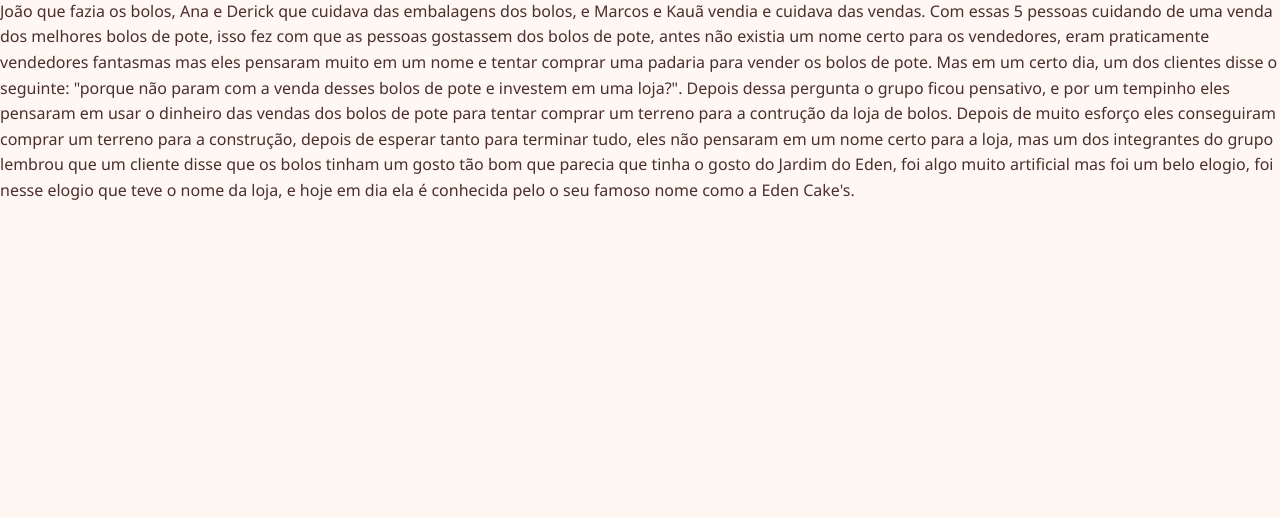
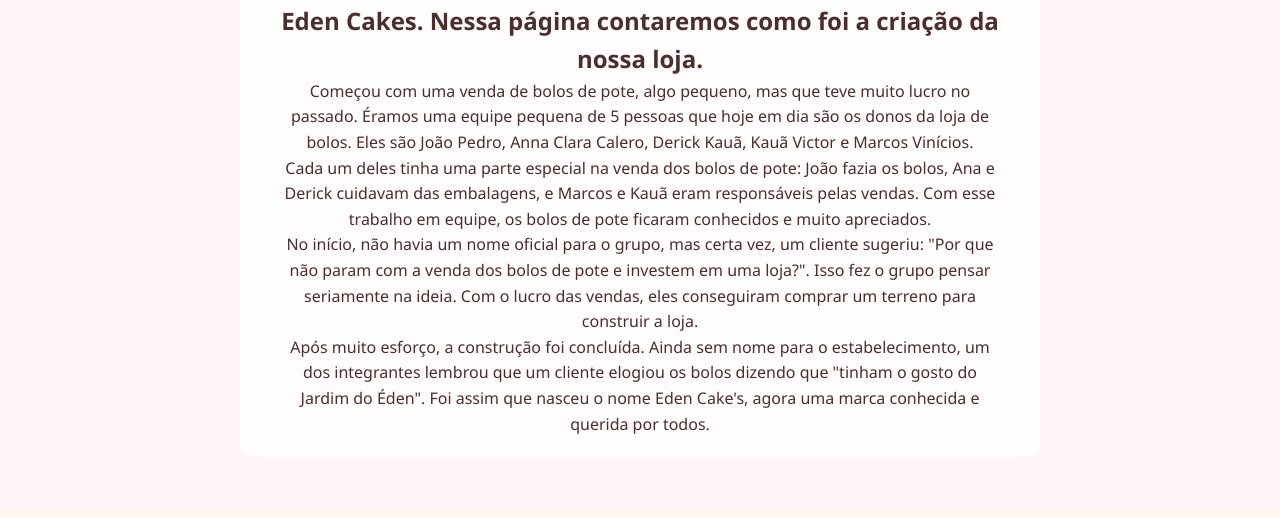
Before and after one commit to joaotls/Eden-Cake-s, a plain HTML site: page Public/sobrenós.html in a window 1280 px wide. Shown: the part 282-800 px from the top of the page. Drawn offline with Linux system fonts and the light colour scheme.

Commit message:
Update sobrenós.html

```diff
--- a/Public/sobrenós.html
+++ b/Public/sobrenós.html
@@ -16,31 +16,32 @@
           <li><a href="bolos.html">Bolos</a></li>
           <li><a href="contato.html">Contato</a></li>
           <li><a href="sobrenós.html">Sobre nós</a></li>
+          <li><a href="depoiment.html">Depoimentos</a></li>
         </ul>
       </nav>
     </div>
   </header>
-  <h1>Sobre nós</h1>
-  <h2>Ficamos muito felizes por ser nosso cliente aqui na Eden-Cakes, nessa página contaremos
-    como foi a criação da nossa loja.  </h2>
-    <p>Começou com uma venda de bolos de pote, algo pequeno mais teve muito lucro no passado,
-        eramos uma equipe pequena de 5 pessoas que hoje em dia são os donos da loja de bolos,
-        eles são joão Pedro, Anna Clara Calero, Derick Kauã, Kauã victor e Marcos vinicios.
-        Cada um deles tinha uma parte especial na venda dos bolos de pote, com João que fazia
-        os bolos, Ana e Derick que cuidava das embalagens dos bolos, e Marcos e Kauã vendia
-        e cuidava das vendas. Com essas 5 pessoas cuidando de uma venda dos melhores bolos
-        de pote, isso fez com que as pessoas gostassem dos bolos de pote, antes não
-        existia um nome certo para os vendedores, eram praticamente vendedores fantasmas mas
-        eles pensaram muito em um nome e tentar comprar uma padaria para vender os bolos de
-        pote.
-        Mas em um certo dia, um dos clientes disse o seguinte: "porque não param com a venda
-        desses bolos de pote e investem em uma loja?". Depois dessa pergunta o grupo ficou pensativo, e por um
-        tempinho eles pensaram em usar o dinheiro das vendas dos bolos de pote para tentar
-        comprar um terreno para a contrução da loja de bolos. Depois de muito esforço eles
-        conseguiram comprar um terreno para a construção, depois de esperar tanto para terminar
-        tudo, eles não pensaram em um nome certo para a loja, mas um dos integrantes do grupo
-        lembrou que um cliente disse que os bolos tinham um gosto tão bom que parecia que tinha
-        o gosto do Jardim do Eden, foi algo muito artificial mas foi um belo elogio, foi nesse
-        elogio que teve o nome da loja, e hoje em dia ela é conhecida pelo o seu famoso nome
-         como a Eden Cake's.
-    </p>
+  <section class="hero">
+      <div class="hero-content">
+  <main>
+        <h1>Sobre nós</h1>
+        <h2>
+          Ficamos muito felizes por você ser nosso cliente aqui na Eden Cakes. Nessa página contaremos como foi a criação da nossa loja.
+        </h2>
+        <p>
+          Começou com uma venda de bolos de pote, algo pequeno, mas que teve muito lucro no passado. Éramos uma equipe pequena de 5 pessoas que hoje em dia são os donos da loja de bolos. Eles são João Pedro, Anna Clara Calero, Derick Kauã, Kauã Victor e Marcos Vinícios.
+        </p>
+        <p>
+          Cada um deles tinha uma parte especial na venda dos bolos de pote: João fazia os bolos, Ana e Derick cuidavam das embalagens, e Marcos e Kauã eram responsáveis pelas vendas. Com esse trabalho em equipe, os bolos de pote ficaram conhecidos e muito apreciados.
+        </p>
+        <p>
+          No início, não havia um nome oficial para o grupo, mas certa vez, um cliente sugeriu: "Por que não param com a venda dos bolos de pote e investem em uma loja?". Isso fez o grupo pensar seriamente na ideia. Com o lucro das vendas, eles conseguiram comprar um terreno para construir a loja.
+        </p>
+        <p>
+          Após muito esforço, a construção foi concluída. Ainda sem nome para o estabelecimento, um dos integrantes lembrou que um cliente elogiou os bolos dizendo que "tinham o gosto do Jardim do Éden". Foi assim que nasceu o nome Eden Cake's, agora uma marca conhecida e querida por todos.
+        </p>
+      </div>
+    </section>
+  </main>
+</body>
+</html>
```
